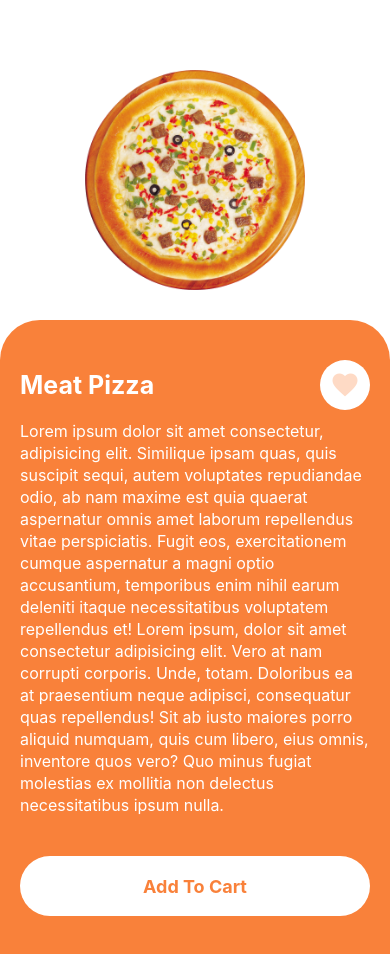
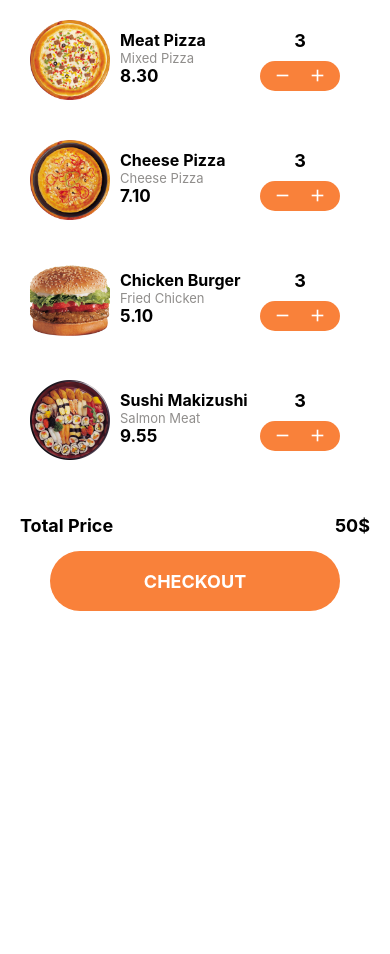
Before and after one commit to milad7212/Food, a React Native app: screen / in a window 390 px wide. Shown: the top 954 px of the page. After the commit the page ends 844 px from the top, so only its background shows below. Built offline with nearby package versions, Linux system fonts and the light colour scheme.

Commit message:
add CartScreen

```diff
--- a/App.jsx
+++ b/App.jsx
@@ -1,5 +1,6 @@
 import { StatusBar } from "expo-status-bar";
 import { StyleSheet, Text, View } from "react-native";
+import CartScreen from "./app/screens/CartScreen";
 import DetailsScreen from "./app/screens/DetailsScreen";
 import HomeScreen from "./app/screens/HomeScreen";
 import OnBoardScreen from "./app/screens/OnBoardScreen";
@@ -7,7 +8,8 @@ import OnBoardScreen from "./app/screens/OnBoardScreen";
 export default function App() {
   return (
     //  <HomeScreen/>
-    <DetailsScreen />
+    // <DetailsScreen />
+    <CartScreen />
   );
 }
 
--- /dev/null
+++ b/app/screens/CartScreen.jsx
@@ -0,0 +1,107 @@
+import React from "react";
+import { FlatList, Image, StyleSheet, Text, View } from "react-native";
+import { MaterialCommunityIcons } from "@expo/vector-icons";
+
+import Screen from "../components/Screen";
+import colors from "../config/colors";
+import foods from "../config/foods";
+import { Button } from "../components/Button";
+
+function CartScreen() {
+  const CartCard = ({ item }) => {
+    console.log(item);
+    return (
+      <View style={styles.cartCard}>
+        <Image source={item.image} style={{ height: 80, width: 80 }} />
+        <View
+          style={{ height: 100, marginLeft: 10, paddingVertical: 20, flex: 1 }}
+        >
+          <Text style={{ fontWeight: "bold", fontSize: 16 }}>{item.name}</Text>
+          <Text style={{ fontSize: 13, color: colors.grey }}>
+            {item.ingredients}
+          </Text>
+          <Text style={{ fontSize: 17, fontWeight: "bold" }}>{item.price}</Text>
+        </View>
+        <View style={{ marginRight: 20, alignItems: "center" }}>
+          <Text style={{ fontWeight: "bold", fontSize: 18 }}>3</Text>
+          <View style={styles.actionBtn}>
+            <MaterialCommunityIcons
+              name="minus"
+              size={20}
+              color={colors.white}
+            />
+            <MaterialCommunityIcons
+              name="plus"
+              size={20}
+              color={colors.white}
+            />
+          </View>
+        </View>
+      </View>
+    );
+  };
+
+  return (
+    <Screen style={styles.container}>
+      <View style={styles.header}></View>
+      <FlatList
+        showsVerticalScrollIndicator={false}
+        contentContainerStyle={{ paddingBottom: 80 }}
+        data={foods}
+        renderItem={({ item }) => <CartCard item={item} />}
+        ListFooterComponentStyle={{ paddingHorizontal: 20, marginTop: 20 }}
+        ListFooterComponent={() => (
+          <>
+            <View>
+              <View
+                style={{
+                  flexDirection: "row",
+                  justifyContent: "space-between",
+                  marginVertical: 15,
+                }}
+              >
+                <Text style={{ fontSize: 18, fontWeight: "bold" }}>
+                  Total Price
+                </Text>
+                <Text style={{ fontSize: 18, fontWeight: "bold" }}>50$</Text>
+              </View>
+              <View style={{ marginHorizontal: 30 }}>
+                <Button title="CHECKOUT" />
+              </View>
+            </View>
+          </>
+        )}
+      />
+    </Screen>
+  );
+}
+const styles = StyleSheet.create({
+  actionBtn: {
+    width: 80,
+    height: 30,
+    backgroundColor: colors.primary,
+    borderRadius: 30,
+    paddingHorizontal: 5,
+    marginTop: 10,
+    flexDirection: "row",
+    justifyContent: "space-around",
+    alignItems: "center",
+  },
+  cartCard: {
+    backgroundColor: colors.white,
+    borderRadius: 10,
+    elevation: 15,
+    flexDirection: "row",
+    height: 100,
+    marginVertical: 10,
+    marginHorizontal: 20,
+    paddingHorizontal: 10,
+    alignItems: "center",
+  },
+  container: {
+    backgroundColor: colors.white,
+    flex: 1,
+  },
+});
+
+export default CartScreen;
```
